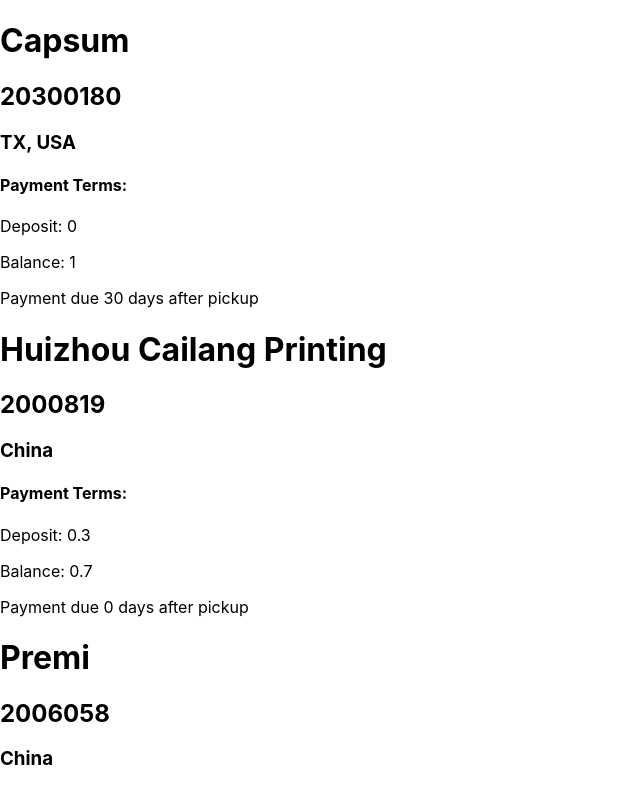
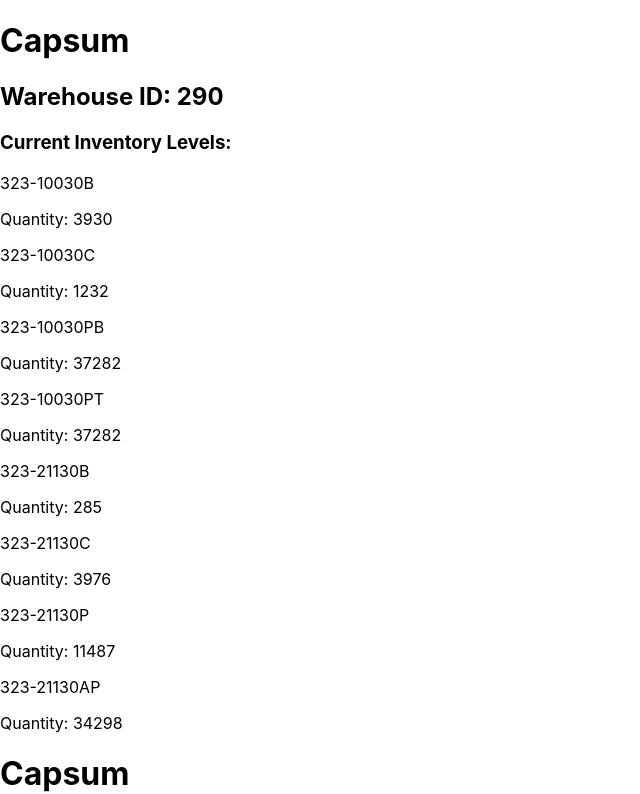
Before and after one commit to thecouchcushen/SupplyChainBuddy, a React (Create React App) app in the folder frontend/: page / in a window 1280 px wide. Shown: the top 794 px of the page, without its empty margins (0-640 px from the left). Built offline with nearby package versions, Linux system fonts and the light colour scheme; data requests are answered from the project's data file.

Commit message:
Inventory restructuring & base components created

```diff
--- a/frontend/db.json
+++ b/frontend/db.json
@@ -237,51 +237,43 @@
     "inventory": [
         {
             "id": 1,
+            "description": "Capsum",
+            "warehouseID": 290,
             "supplierID": 20300180,
+            "inventoryLevels": [
+                {
                     "SKU": "323-10030B",
                     "quantity": 3930
                 },
                 {
-            "id": 2,
-            "supplierID": 20300180,
                     "SKU": "323-10030C",
                     "quantity": 1232
                 },
                 {
-            "id": 3,
-            "supplierID": 20300180,
                     "SKU": "323-10030PB",
                     "quantity": 37282
                 },
                 {
-            "id": 4,
-            "supplierID": 20300180,
                     "SKU": "323-10030PT",
                     "quantity": 37282
                 },
                 {
-            "id": 5,
-            "supplierID": 20300180,
                     "SKU": "323-21130B",
                     "quantity": 285
                 },
                 {
-            "id": 6,
-            "supplierID": 20300180,
                     "SKU": "323-21130C",
                     "quantity": 3976
                 },
                 {
-            "id": 7,
-            "supplierID": 20300180,
                     "SKU": "323-21130P",
                     "quantity": 11487
                 },
                 {
-            "id": 8,
-            "supplierID": 20300180,
                     "SKU": "323-21130AP",
                     "quantity": 34298
                 }
             ]
         }
+    ]
+}
--- a/frontend/src/App.js
+++ b/frontend/src/App.js
@@ -4,26 +4,31 @@
 import poService from './services/pos'
 import skuService from './services/skus'
 import supplierService from  './services/suppliers'
+import inventoryService from './services/inventory'
 import Pos from './components/Pos';
 import SkuCatalog from './components/SKUs';
-import Suppliers from './components/Suppliers'
+import Suppliers from './components/Suppliers';
+import Inventory from './components/Inventory';
 
 function App() {
   const [pos, setPos] = useState([])
   const [skus, setSkus] = useState([])
   const [suppliers, setSuppliers] = useState([])
+  const [inventory, setInventory] = useState([])
 
+  useMount(() => inventoryService.getAll().then(response => setInventory(response)))
   useMount(() => supplierService.getAll().then(response => setSuppliers(response)))
   useMount(() => skuService.getAll().then(response => setSkus(response)))
   useMount(() => poService.getAll().then(response => setPos(response)))
+  console.log(inventory)
   //console.log(pos)
   //console.log(skus)
   return (
     <div>
+        <Inventory key="InventoryLevels" inventory={inventory} />
         <Suppliers key="SupplierCatalog" suppliers={suppliers} />
-
-        <SkuCatalog key={"SkuCatalog"}  skus={skus}/>
-        <Pos key={"PurchaseOrders"} pos={pos} />
+        <SkuCatalog key="SkuCatalog"  skus={skus}/>
+        <Pos key="PurchaseOrders" pos={pos} />
     </div>
   );
 }
--- /dev/null
+++ b/frontend/src/components/Inventory.js
@@ -0,0 +1,10 @@
+import Warehouse from "./Warehouse"
+
+const Inventory = ({inventory}) => {
+    return (
+        inventory.map((warehouse, i) => <Warehouse key={"Warehouse" + warehouse.warehouseID} warehouse={warehouse} />
+        )
+    )
+}
+
+export default Inventory
--- /dev/null
+++ b/frontend/src/components/InventoryItem.js
@@ -0,0 +1,10 @@
+const InventoryItem = ({inventoryLine}) => {
+    return (
+        <div>
+            <p>{inventoryLine.SKU}</p>
+            <p>Quantity: {inventoryLine.quantity}</p>
+        </div>
+    )
+}
+
+export default InventoryItem
--- /dev/null
+++ b/frontend/src/components/Warehouse.js
@@ -0,0 +1,16 @@
+import InventoryItem from "./InventoryItem"
+
+const Warehouse = ( {warehouse} ) => {
+    return (
+        <div>
+            <h1>{warehouse.description}</h1>
+            <h2>Warehouse ID: {warehouse.warehouseID}</h2>
+            <h3>Current Inventory Levels:</h3>
+            {warehouse.inventoryLevels.map((inventoryItem, i) =>
+            <InventoryItem key={warehouse.description + inventoryItem.SKU + "levels"} inventoryLine={inventoryItem} />
+            )}
+        </div>
+    )
+}
+
+export default Warehouse
```
Lines whose indentation alone changed are shown as unchanged.
